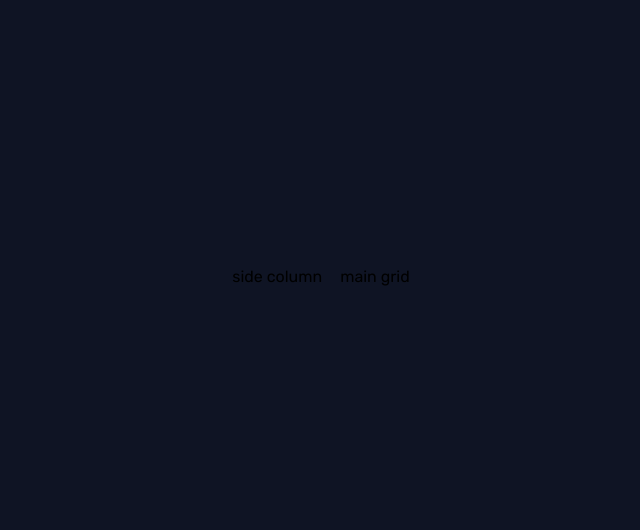
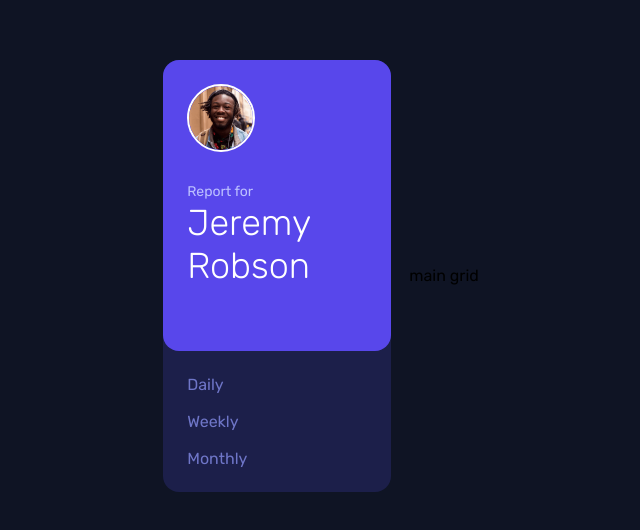
Before and after one commit to lanaschuster/time-tracking-dashboard, a Vue app: page / in a window 1280 px wide. Shown: the part 124-654 px from the top of the page, without its empty margins (319-959 px from the left). Built offline with nearby package versions, Linux system fonts and the light colour scheme.

Commit message:
feat(report-presentation-card): desktop layout

```diff
--- a/src/App.vue
+++ b/src/App.vue
@@ -3,9 +3,7 @@
   <main>
     <TimeDashboardLayout>
       <template #side-column>
-        <div>
-          side column
-        </div>
+        <ReportPresentationCard />
       </template>
       <template #main-grid>
         <div>
@@ -18,9 +16,12 @@
 
 <script>
 import TimeDashboardLayout from '@/layouts/time-dashboard-layout/time-dashboard-layout.vue'
+import ReportPresentationCard from '@/components/report-presentation-card/report-presentation-card.vue'
+
 export default {
   components: {
-    TimeDashboardLayout
+    TimeDashboardLayout,
+    ReportPresentationCard
   }
 }
 </script>
--- a/src/assets/scss/_variables.scss
+++ b/src/assets/scss/_variables.scss
@@ -1,7 +1,10 @@
 @import url('https://fonts.googleapis.com/css2?family=Rubik:wght@300;400;500&display=swap');
 
-// spaces
+// layout
 $grid-gap: 18px;
+$border-radius: 16px;
+
+$report-presentation-card-width: 228px;
 
 // colors
 $primary: hsl(246, 80%, 60%);
--- /dev/null
+++ b/src/components/report-presentation-card/report-presentation-card.vue
@@ -0,0 +1,78 @@
+<template>
+  <div class="report-presentation-card">
+    <div class="presentation">
+      <img src="/images/image-jeremy.png" alt="Avatar">
+      <div>
+        Report for
+        <span>Jeremy Robson</span>
+      </div>
+    </div>
+    <div class="filters">
+      <a href="#">Daily</a>
+      <a href="#">Weekly</a>
+      <a href="#">Monthly</a>
+    </div>
+  </div>
+</template>
+
+<style lang="scss" scoped>
+.report-presentation-card {
+  width: $report-presentation-card-width;
+  display: flex;
+  flex-direction: column;
+  align-items: flex-start;
+  height: fit-content;
+  background: $theme-dark-color;
+  border-radius: $border-radius;
+
+
+  .filters {
+    padding: 24px;
+    display: flex;
+    flex-direction: column;
+    row-gap: $grid-gap;
+
+    a {
+      text-decoration: none;
+      color: $theme-light-color;
+    }
+
+    a:hover {
+      text-decoration: none;
+      color: white;
+    }
+  }
+
+}
+.report-presentation-card .presentation {
+  display: flex;
+  flex-direction: column;
+  row-gap: 32px;
+  width: calc($report-presentation-card-width - 48px);
+  background: $primary;
+  border-radius: $border-radius;
+  padding: 24px 24px 64px 24px;
+
+  img {
+    width: 64px;
+    border-radius: 500px;
+    border: solid white 2px;
+  }
+
+  div {
+    font-size: 14px;
+    line-height: 120%;
+    color: $theme-lightest-color;
+  }
+
+  div span {
+    color: white;
+    font-size: 36px;
+    font-weight: 300;
+    line-height: 120%;
+  }
+}
+@media screen and (max-width: 768px) {
+  // TODO
+}
+</style>
```
Also changed, not shown: public/images/favicon-32x32.png (deleted), 1 other file (tests, documents, lock files or other folders).
